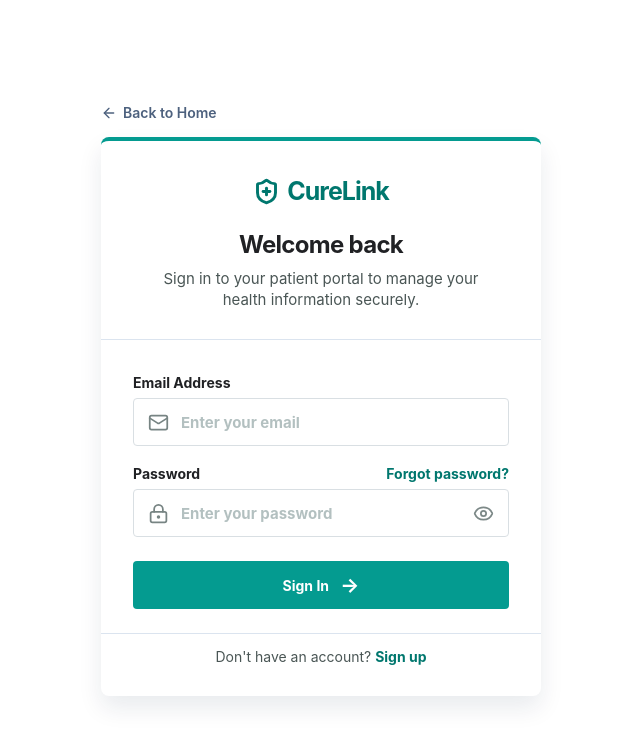
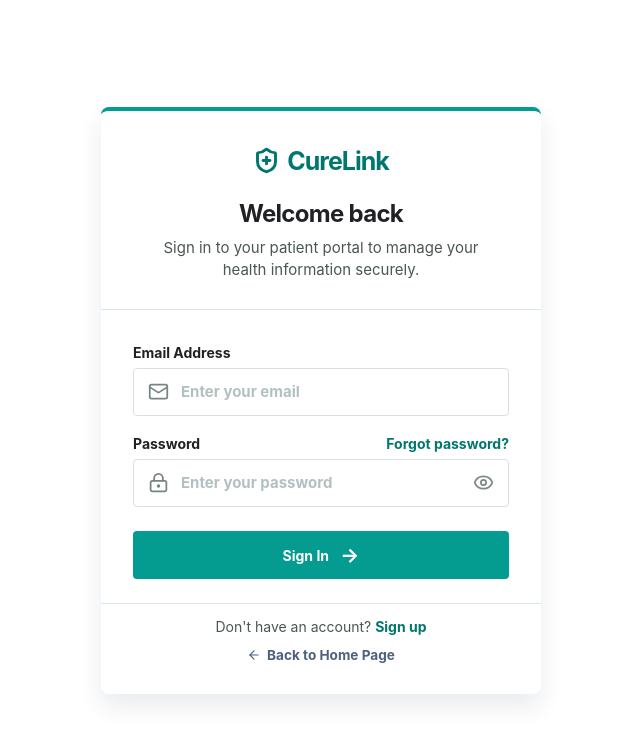
Before and after one commit to ParthGund/CureLink, a React (Vite) app in the folder client/: page /login in a window 1280 px wide. Shown: the top 744 px of the page, without its empty margins (319-959 px from the left). Built offline with nearby package versions, Linux system fonts and the light colour scheme; no server answers.

Commit message:
refactor(auth): move Back to Home link inside auth footer for cleaner visual hierarchy

```diff
--- a/client/src/components/auth/AuthCard.jsx
+++ b/client/src/components/auth/AuthCard.jsx
@@ -1,17 +1,9 @@
-import { Link } from 'react-router-dom';
-import { ArrowLeft } from 'lucide-react';
-
 export default function AuthCard({ children }) {
   return (
     <main className="auth-page">
-      <div className="auth-page__container">
-        <Link to="/" className="auth-back-home">
-          <ArrowLeft size={16} /> Back to Home
-        </Link>
-        <section className="auth-card">
-          {children}
-        </section>
-      </div>
+      <section className="auth-card">
+        {children}
+      </section>
     </main>
   );
 }
--- a/client/src/components/auth/AuthFooter.jsx
+++ b/client/src/components/auth/AuthFooter.jsx
@@ -1,5 +1,15 @@
 import { Link } from 'react-router-dom';
+import { ArrowLeft } from 'lucide-react';
 
 export default function AuthFooter({ prompt, linkLabel, to }) {
-  return <footer className="auth-footer">{prompt} <Link to={to}>{linkLabel}</Link></footer>;
+  return (
+    <footer className="auth-footer">
+      <div>{prompt} <Link to={to}>{linkLabel}</Link></div>
+      <div className="auth-footer__home">
+        <Link className="auth-footer__home-link" to="/">
+          <ArrowLeft size={14} /> Back to Home Page
+        </Link>
+      </div>
+    </footer>
+  );
 }
--- a/client/src/styles/global.css
+++ b/client/src/styles/global.css
@@ -3265,31 +3265,25 @@ select.modal-input {
   }
 }
 
-/* ── Auth Back to Home ───────────────────────────────────────── */
-.auth-page__container {
-  display: flex;
-  flex-direction: column;
-  width: min(100%, 440px);
-  gap: 16px;
-}
-
-.auth-page__container .auth-card {
-  width: 100%;
-}
-
-.auth-back-home {
+/* ── Auth Footer Back to Home ────────────────────────────────── */
+.auth-footer__home {
+  margin-top: 12px;
+  display: flex;
+  justify-content: center;
+}
+
+.auth-footer__home-link {
   display: inline-flex;
   align-items: center;
   gap: 6px;
-  color: var(--slate);
-  font-size: 14px;
+  color: var(--slate) !important;
+  font-size: 0.85rem;
   font-weight: 600;
   text-decoration: none;
-  align-self: flex-start;
   transition: all 0.2s ease;
 }
 
-.auth-back-home:hover {
-  color: var(--teal-dark);
-  transform: translateX(-4px);
-}
+.auth-footer__home-link:hover {
+  color: var(--teal) !important;
+  transform: translateX(-3px);
+}
```
